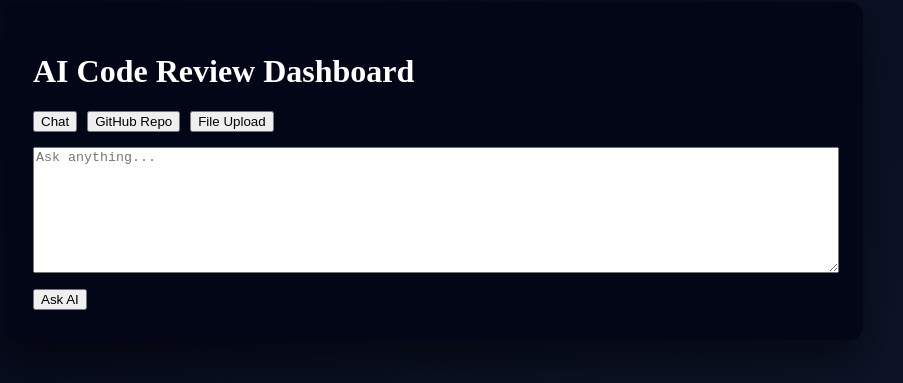
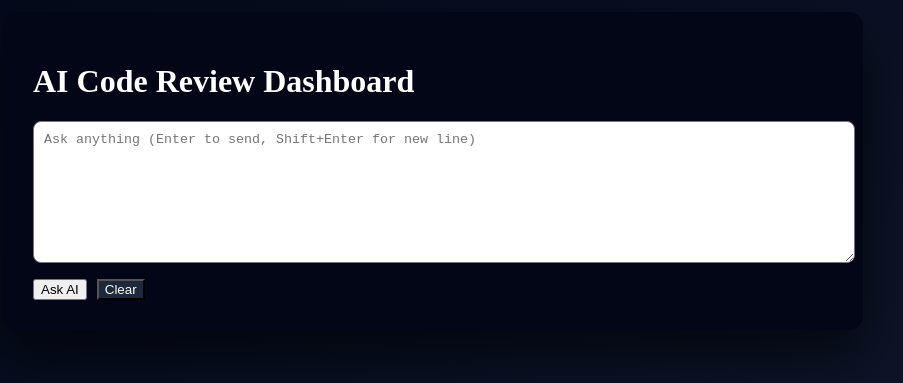
Before and after one commit to sujan7710/ai-agentic-assistant, a React (Vite) app in the folder frontend/ai-frontend/: page / in a window 1280 px wide. Shown: the part 229-612 px from the top of the page, without its empty margins (207-1110 px from the left). Built offline with nearby package versions, Linux system fonts and the light colour scheme.

Commit message:
Improve prompt, memory, UX, animations

```diff
--- a/frontend/ai-frontend/src/App.jsx
+++ b/frontend/ai-frontend/src/App.jsx
@@ -1,20 +1,24 @@
-import { useState } from "react";
+import { useState, useRef, useEffect } from "react";
 
 const API_BASE = "https://ai-agentic-backend1.onrender.com";
 
 export default function App() {
-  const [tab, setTab] = useState("chat");
-
   const [message, setMessage] = useState("");
   const [reply, setReply] = useState("");
-
-  const [repoUrl, setRepoUrl] = useState("");
-  const [files, setFiles] = useState([]);
-
   const [loading, setLoading] = useState(false);
   const [error, setError] = useState("");
 
-  const sendPrompt = async (prompt) => {
+  const replyRef = useRef(null);
+
+  useEffect(() => {
+    if (replyRef.current) {
+      replyRef.current.scrollIntoView({ behavior: "smooth" });
+    }
+  }, [reply]);
+
+  const sendMessage = async () => {
+    if (!message.trim()) return;
+
     setLoading(true);
     setError("");
     setReply("");
@@ -23,13 +27,14 @@ export default function App() {
       const res = await fetch(`${API_BASE}/chat`, {
         method: "POST",
         headers: { "Content-Type": "application/json" },
-        body: JSON.stringify({ message: prompt }),
+        body: JSON.stringify({ message }),
       });
 
       const data = await res.json();
       if (!res.ok) throw new Error(data.detail);
 
       setReply(data.reply);
+      setMessage("");
     } catch {
       setError("Request failed");
     } finally {
@@ -37,44 +42,17 @@ export default function App() {
     }
   };
 
-  const handleChat = () => {
-    if (!message.trim()) return;
-    sendPrompt(message);
+  const handleKeyDown = (e) => {
+    if (e.key === "Enter" && !e.shiftKey) {
+      e.preventDefault();
+      sendMessage();
+    }
   };
 
-  const handleRepoAnalysis = () => {
-    if (!repoUrl.trim()) return;
-
-    const prompt = `
-Analyze the following GitHub repository in detail.
-Explain:
-- Architecture
-- Code quality
-- Improvements
-- Best practices
-
-Repository URL:
-${repoUrl}
-    `;
-    sendPrompt(prompt);
-  };
-
-  const handleFileAnalysis = async () => {
-    if (!files.length) return;
-
-    let content = "";
-    for (let file of files) {
-      content += `\n\nFILE: ${file.name}\n`;
-      content += await file.text();
-    }
-
-    const prompt = `
-Analyze and explain the following code files clearly.
-Focus on logic, issues, and improvements.
-
-${content}
-    `;
-    sendPrompt(prompt);
+  const clearChat = () => {
+    setMessage("");
+    setReply("");
+    setError("");
   };
 
   return (
@@ -82,53 +60,31 @@ ${content}
       <div style={styles.card}>
         <h1>AI Code Review Dashboard</h1>
 
-        <div style={styles.tabs}>
-          <button onClick={() => setTab("chat")}>Chat</button>
-          <button onClick={() => setTab("repo")}>GitHub Repo</button>
-          <button onClick={() => setTab("file")}>File Upload</button>
+        <textarea
+          style={styles.textarea}
+          value={message}
+          onChange={(e) => setMessage(e.target.value)}
+          onKeyDown={handleKeyDown}
+          placeholder="Ask anything (Enter to send, Shift+Enter for new line)"
+        />
+
+        <div style={styles.actions}>
+          <button onClick={sendMessage} disabled={loading}>
+            {loading ? "Thinking..." : "Ask AI"}
+          </button>
+          <button onClick={clearChat} style={styles.secondary}>
+            Clear
+          </button>
         </div>
 
-        {tab === "chat" && (
-          <>
-            <textarea
-              style={styles.textarea}
-              placeholder="Ask anything..."
-              value={message}
-              onChange={(e) => setMessage(e.target.value)}
-            />
-            <button onClick={handleChat}>Ask AI</button>
-          </>
+        {loading && <p style={styles.thinking}>🤖 AI is thinking…</p>}
+
+        {reply && (
+          <pre style={styles.reply} ref={replyRef}>
+            {reply}
+          </pre>
         )}
 
-        {tab === "repo" && (
-          <>
-            <input
-              style={styles.input}
-              placeholder="Paste GitHub repository URL"
-              value={repoUrl}
-              onChange={(e) => setRepoUrl(e.target.value)}
-            />
-            <button onClick={handleRepoAnalysis}>
-              Analyze Repository
-            </button>
-          </>
-        )}
-
-        {tab === "file" && (
-          <>
-            <input
-              type="file"
-              multiple
-              onChange={(e) => setFiles(e.target.files)}
-            />
-            <button onClick={handleFileAnalysis}>
-              Analyze Files
-            </button>
-          </>
-        )}
-
-        {loading && <p>⏳ Thinking...</p>}
-        {reply && <pre style={styles.reply}>{reply}</pre>}
         {error && <p style={styles.error}>{error}</p>}
       </div>
     </div>
@@ -149,29 +105,36 @@ const styles = {
     background: "#020617",
     padding: "30px",
     borderRadius: "14px",
-    boxShadow: "0 20px 40px rgba(0,0,0,0.5)",
-  },
-  tabs: {
-    display: "flex",
-    gap: "10px",
-    marginBottom: "15px",
+    boxShadow: "0 25px 50px rgba(0,0,0,0.6)",
+    animation: "fadeIn 0.4s ease",
   },
   textarea: {
     width: "100%",
     height: "120px",
     marginBottom: "12px",
+    padding: "10px",
+    borderRadius: "8px",
   },
-  input: {
-    width: "100%",
-    padding: "10px",
-    marginBottom: "12px",
+  actions: {
+    display: "flex",
+    gap: "10px",
+  },
+  secondary: {
+    background: "#1e293b",
+    color: "white",
+  },
+  thinking: {
+    marginTop: "10px",
+    opacity: 0.8,
+    animation: "pulse 1.2s infinite",
   },
   reply: {
     background: "#020617",
     padding: "15px",
     marginTop: "15px",
     whiteSpace: "pre-wrap",
-    borderRadius: "8px",
+    borderRadius: "10px",
+    animation: "slideUp 0.3s ease",
   },
   error: {
     color: "red",
```
Also changed, not shown: 1 other file (tests, documents, lock files or other folders).
